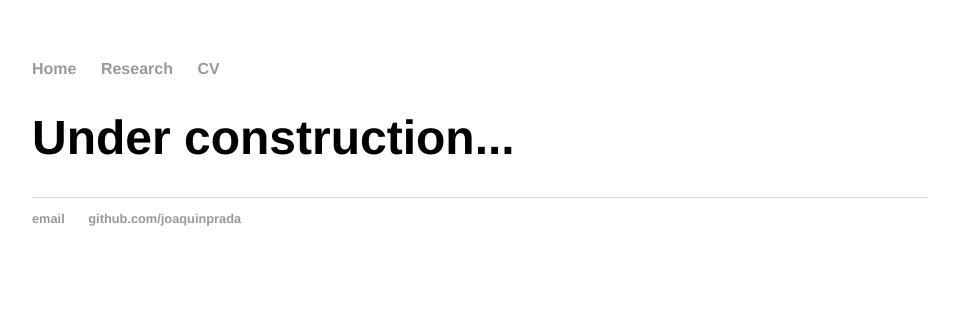
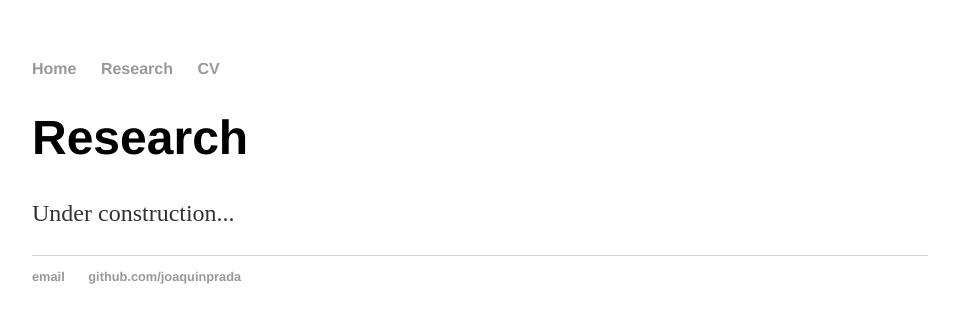
Before and after one commit to joaquinprada/joaquinprada.github.io, a Jekyll site: the page built from research/index.html, in a window 1280 px wide. Shown: the top 323 px of the page, without its empty margins (160-1119 px from the left). Built offline with Jekyll 4.4.1, drawn with Linux system fonts in a browser that asks for light colours.

Commit message:
Update index.html

```diff
--- a/research/index.html
+++ b/research/index.html
@@ -3,5 +3,6 @@ layout: default
 title: Research
 ---
 <div class="blurb">
-	<h1>Under construction...</h1>
+	<h1>Research</h1>
+	<p> Under construction... </p>
 </div><!-- /.blurb -->
```
